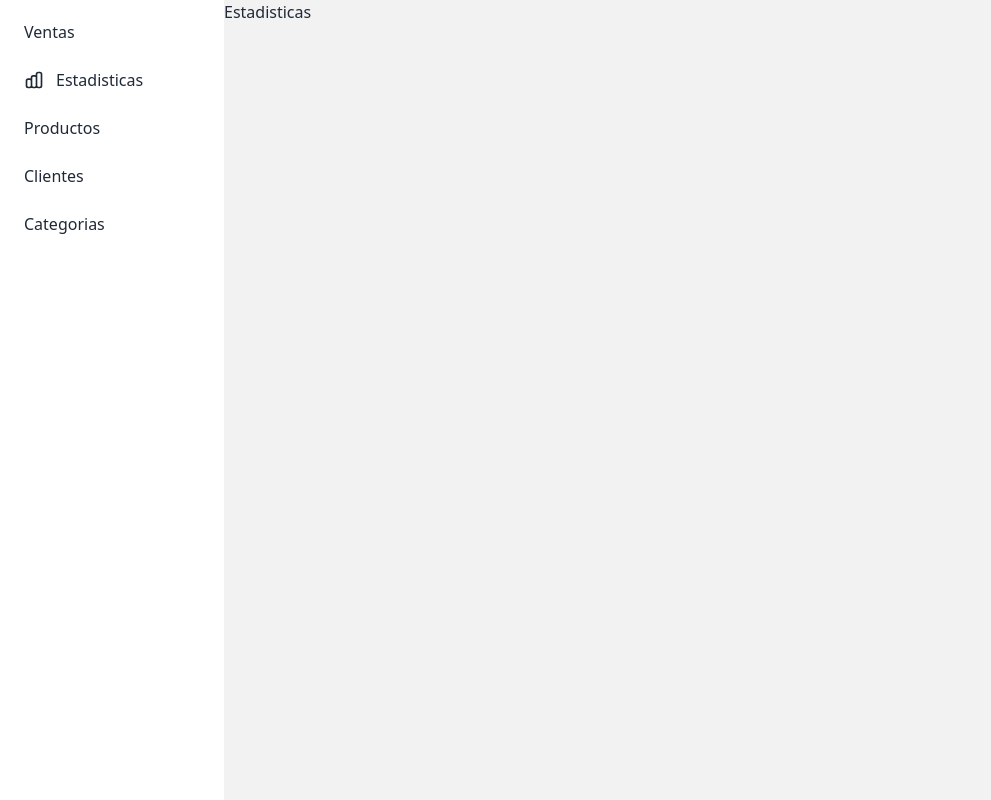
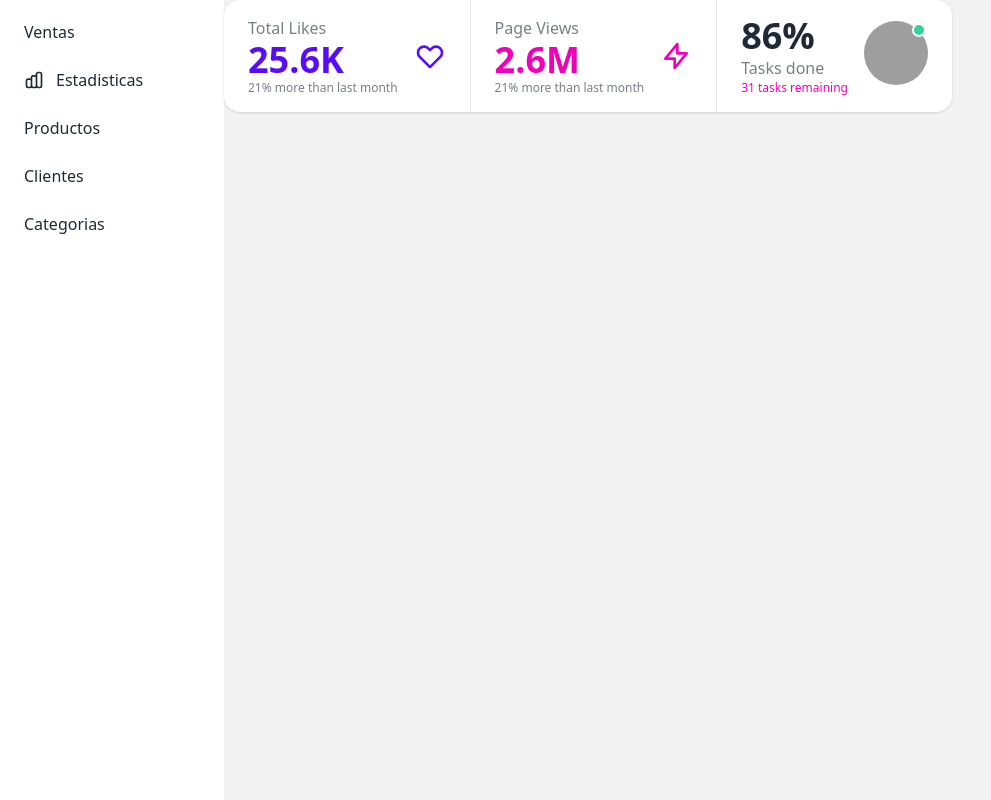
Before and after one commit to lisildg/Good-Shoes, a React (Create React App) app in the folder client/: page /admin in a window 1280 px wide. Shown: the whole page, without its empty margins (0-991 px from the left). Built offline with nearby package versions, Linux system fonts and the light colour scheme; grey boxes are pictures that could not be loaded.

Commit message:
maquetando dashboard admin

```diff
--- a/client/src/components/Admin/Clientes/Clientes.jsx
+++ b/client/src/components/Admin/Clientes/Clientes.jsx
@@ -3,6 +3,7 @@ import React from 'react'
 function Clientes() {
   return (
     <div className="overflow-x-auto">
+
     <table className="table table-compact w-full">
       <thead>
         <tr>
--- a/client/src/components/Admin/Estadisticas/Estadisticas.jsx
+++ b/client/src/components/Admin/Estadisticas/Estadisticas.jsx
@@ -2,7 +2,40 @@ import React from 'react'
 
 function Estadisticas() {
   return (
-    <div>Estadisticas</div>
+    <div><div className="stats shadow">
+
+    <div className="stat">
+      <div className="stat-figure text-primary">
+        <svg xmlns="http://www.w3.org/2000/svg" fill="none" viewBox="0 0 24 24" className="inline-block w-8 h-8 stroke-current"><path strokeLinecap="round" strokeLinejoin="round" strokeWidth="2" d="M4.318 6.318a4.5 4.5 0 000 6.364L12 20.364l7.682-7.682a4.5 4.5 0 00-6.364-6.364L12 7.636l-1.318-1.318a4.5 4.5 0 00-6.364 0z"></path></svg>
+      </div>
+      <div className="stat-title">Total Likes</div>
+      <div className="stat-value text-primary">25.6K</div>
+      <div className="stat-desc">21% more than last month</div>
+    </div>
+
+    <div className="stat">
+      <div className="stat-figure text-secondary">
+        <svg xmlns="http://www.w3.org/2000/svg" fill="none" viewBox="0 0 24 24" className="inline-block w-8 h-8 stroke-current"><path strokeLinecap="round" strokeLinejoin="round" strokeWidth="2" d="M13 10V3L4 14h7v7l9-11h-7z"></path></svg>
+      </div>
+      <div className="stat-title">Page Views</div>
+      <div className="stat-value text-secondary">2.6M</div>
+      <div className="stat-desc">21% more than last month</div>
+    </div>
+
+    <div className="stat">
+      <div className="stat-figure text-secondary">
+        <div className="avatar online">
+          <div className="w-16 rounded-full">
+            <img src="/images/stock/photo-1534528741775-53994a69daeb.jpg" />
+          </div>
+        </div>
+      </div>
+      <div className="stat-value">86%</div>
+      <div className="stat-title">Tasks done</div>
+      <div className="stat-desc text-secondary">31 tasks remaining</div>
+    </div>
+
+  </div></div>
   )
 }
 
--- a/client/src/components/Admin/Productos/Productos.jsx
+++ b/client/src/components/Admin/Productos/Productos.jsx
@@ -1,7 +1,15 @@
-import React from 'react'
+import React,{useState} from 'react'
 import { useSelector } from 'react-redux'
 function Productos() {
   const {products}=useSelector((state)=>state)
+  const onSubmit = (e) => {
+    e.preventDefault();
+    // Aquí puedes enviar los datos del formulario al servidor
+  };
+  const [nombreProducto, setNombreProducto] = useState('');
+  const [descripcionProducto, setDescripcionProducto] = useState('');
+  const [precioProducto, setPrecioProducto] = useState('');
+
   return (
     <div>
 {/* para el caso que no haya productos */}
@@ -10,7 +18,63 @@ function Productos() {
     <div className="max-w-md">
       <h1 className="text-5xl font-bold">Aun no has Cargado Ningun Producto</h1>
       <p className="py-6">Agrega algun producto cabron !</p>
-      <button className="btn btn-primary">Get Started</button>
+      <label htmlFor="my-modal-4" className="btn">Agregar Producto</label>
+
+{/* Put this part before </body> tag */}
+<input type="checkbox" id="my-modal-4" className="modal-toggle" />
+<label htmlFor="my-modal-4" className="modal cursor-pointer">
+  <label className="modal-box relative" htmlFor="">
+  <form onSubmit={onSubmit} className="max-w-lg mx-auto">
+      <div className="mb-4">
+        <label htmlFor="nombreProducto" className="block font-medium text-gray-700 mb-2">
+          Nombre del producto
+        </label>
+        <input
+          type="text"
+          id="nombreProducto"
+          name="nombreProducto"
+          value={nombreProducto}
+          onChange={(e) => setNombreProducto(e.target.value)}
+          required
+          className="shadow appearance-none border rounded w-full py-2 px-3 text-gray-700 leading-tight focus:outline-none focus:shadow-outline"
+        />
+      </div>
+      <div className="mb-4">
+        <label htmlFor="descripcionProducto" className="block font-medium text-gray-700 mb-2">
+          Descripción del producto
+        </label>
+        <textarea
+          id="descripcionProducto"
+          name="descripcionProducto"
+          value={descripcionProducto}
+          onChange={(e) => setDescripcionProducto(e.target.value)}
+          required
+          className="shadow appearance-none border rounded w-full py-2 px-3 text-gray-700 leading-tight focus:outline-none focus:shadow-outline"
+        ></textarea>
+      </div>
+      <div className="mb-4">
+        <label htmlFor="precioProducto" className="block font-medium text-gray-700 mb-2">
+          Precio del producto
+        </label>
+        <input
+          type="number"
+          id="precioProducto"
+          name="precioProducto"
+          value={precioProducto}
+          onChange={(e) => setPrecioProducto(e.target.value)}
+          required
+          className="shadow appearance-none border rounded w-full py-2 px-3 text-gray-700 leading-tight focus:outline-none focus:shadow-outline"
+        />
+      </div>
+      <button
+        type="submit"
+        className="bg-blue-500 hover:bg-blue-700 text-white font-bold py-2 px-4 rounded focus:outline-none focus:shadow-outline"
+      >
+        Agregar producto
+      </button>
+    </form>
+  </label>
+</label>
     </div>
   </div>
 </div>)
```
